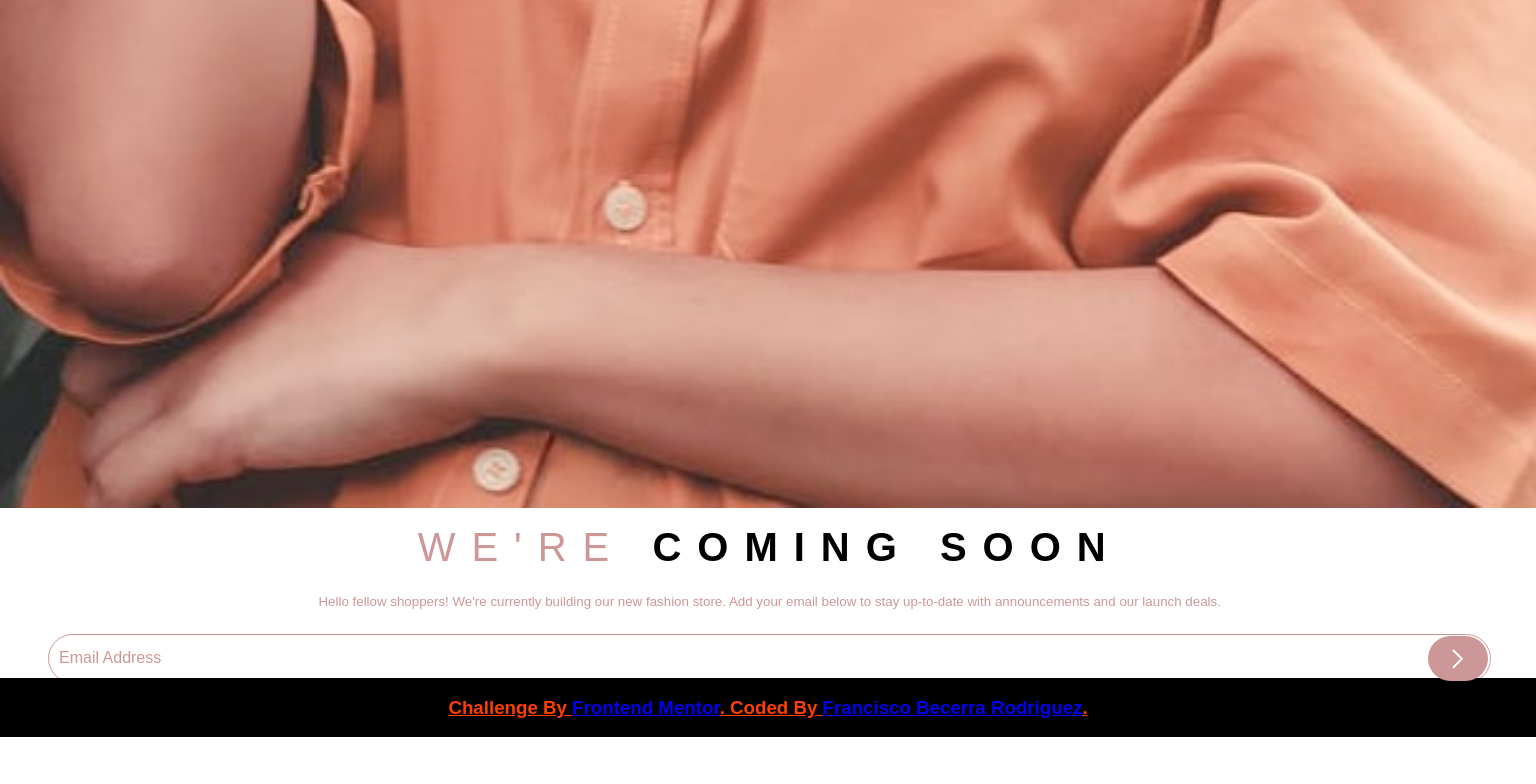
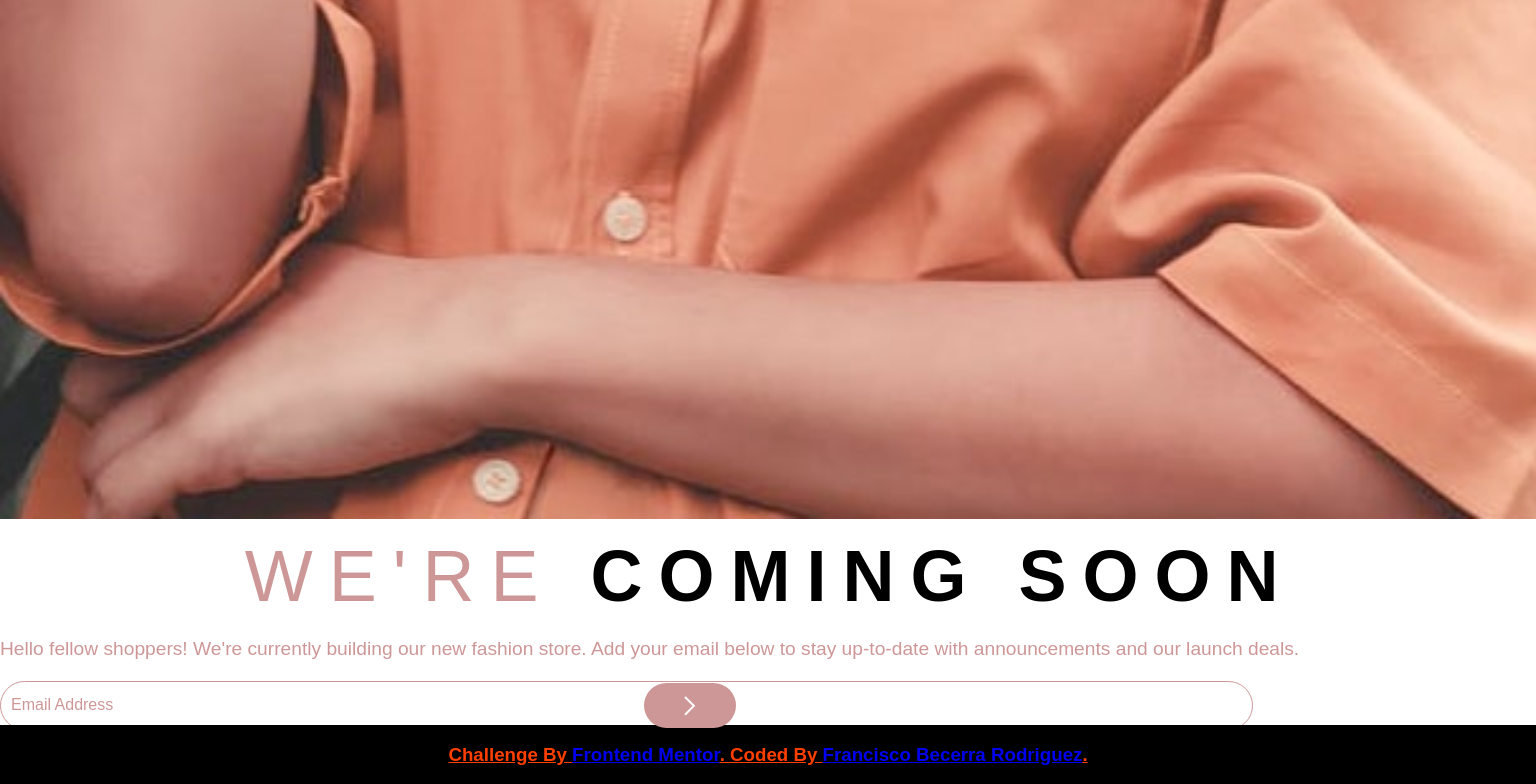
Before and after one commit to FranciscoFrontEndDeveloper/BaseApparelcomingsoonpage, an Angular app: page / in a window 1536 px wide. Shown: the part 1588-2372 px from the top of the page. Before the commit the page ends 2325 px from the top, so only its background shows below. Built offline with nearby package versions, Linux system fonts and the light colour scheme.

Commit message:
styles desktop finished

```diff
--- a/src/app/components/formcomponent/formcomponent.component.sass
+++ b/src/app/components/formcomponent/formcomponent.component.sass
@@ -19,3 +19,14 @@
       padding: 0.8rem 1.5rem
       border-radius: 40rem
       right: 3rem
+
+@media screen and ( min-width: 1440px )
+  .formContainer
+    &__form
+      justify-content: start
+      padding: 0 0
+      &--inputEmail
+        width: 80%
+      &--inputSudmit
+        right: 50rem
+        padding: 0.8rem 2.5rem
--- a/src/app/components/headercomponent/headercomponent.component.sass
+++ b/src/app/components/headercomponent/headercomponent.component.sass
@@ -6,3 +6,10 @@
     &--imageLogo
       width: 50%
       padding: 0 30px
+
+@media screen and ( min-width: 1440px )
+  .containerLogo
+    &__pic
+      &--imageLogo
+        padding: 0
+        width: 100%
--- a/src/app/components/paragraphcomponent/paragraphcomponent.component.sass
+++ b/src/app/components/paragraphcomponent/paragraphcomponent.component.sass
@@ -10,3 +10,11 @@ p
   line-height: 2rem
   color: $DesaturatedRed
   margin: 0
+
+@media screen and ( min-width: 1440px  )
+  .challengeParagraph
+    justify-content: start
+    p
+      font-size: larger
+      text-align: left
+      width: 85%
--- a/src/app/components/titlecomponent/titlecomponent.component.sass
+++ b/src/app/components/titlecomponent/titlecomponent.component.sass
@@ -14,3 +14,9 @@ h1
   span
     font-weight: 300
     color: $DesaturatedRed
+
+@media screen and ( min-width: 1440px  )
+  .challengeTitle
+    h1
+      font-size: 4.5rem
+      text-align: left
```
